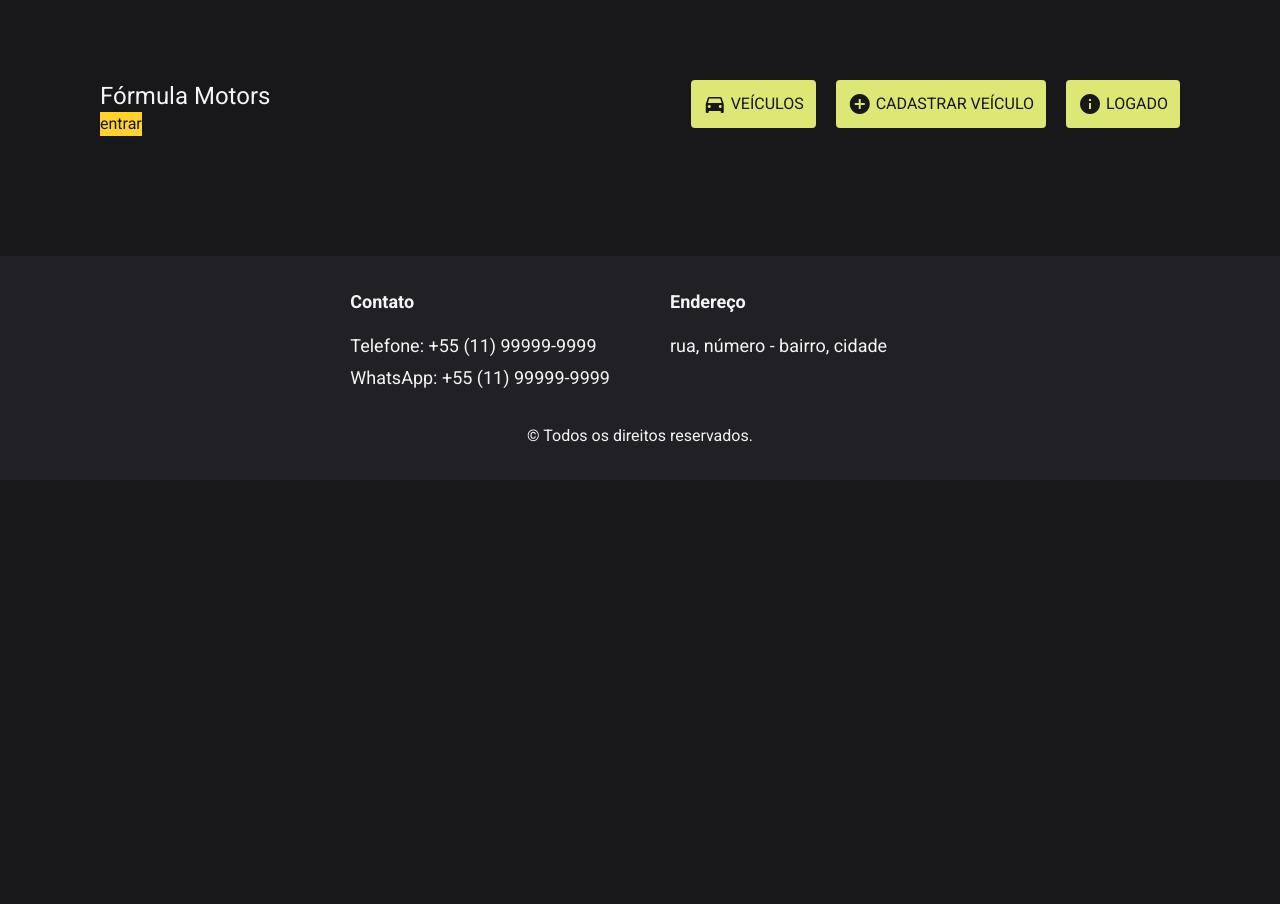
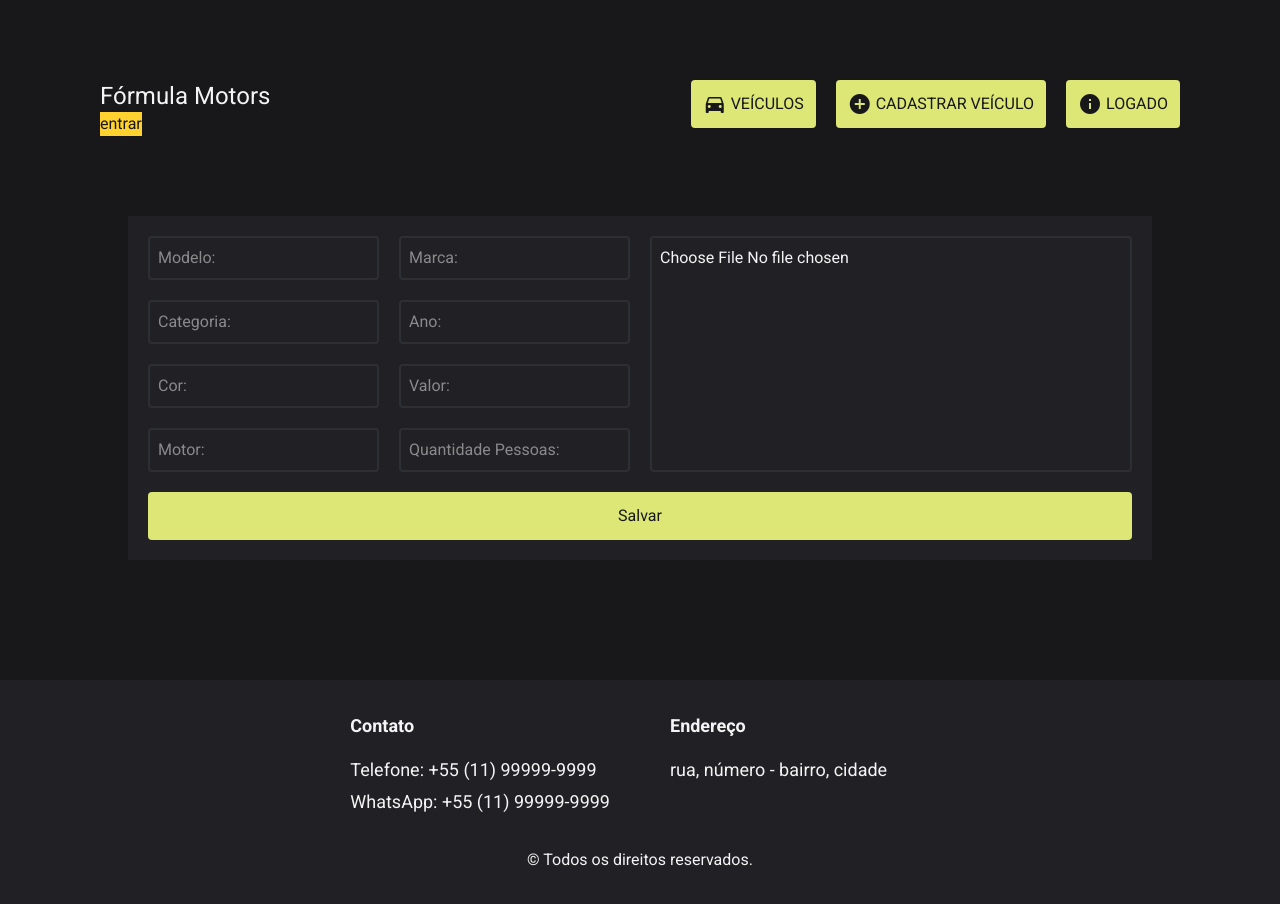
Before and after one commit to raphaeltake/Formula-Motors-Angular, an Angular app in the folder formula/: page /cadastrar_veiculo in a window 1280 px wide. Before the commit the page ends 800 px from the top, so only its background shows below. Built offline with nearby package versions, Linux system fonts and the light colour scheme.

Commit message:
Interfaces de cadastro e edição de anúncios

```diff
--- a/formula/src/app/components/footer/footer.component.html
+++ b/formula/src/app/components/footer/footer.component.html
@@ -1,4 +1,4 @@
-<footer class="grid justify-center mt-10 py-8 bg-cinza ">
+<footer class="grid justify-center mt-30 py-8 bg-cinza ">
   <div class="grid grid-cols-2 text-lg gap-15">
     <div>
       <h3 class="font-bold">Contato</h3>
--- a/formula/src/app/pages/cadastrar-veiculos/cadastrar-veiculos.component.css
+++ b/formula/src/app/pages/cadastrar-veiculos/cadastrar-veiculos.component.css
@@ -0,0 +1,14 @@
+input{
+  padding: 0.5rem;
+  border: 2px solid var(--color-cinzaClaro);
+  outline: 0;
+  border-radius: 0.25rem;
+}
+
+input:hover{
+  border: 2px solid var(--color-verdeHover);
+}
+
+input:focus{
+  border: 2px solid var(--color-verdeHover)
+}
--- a/formula/src/app/pages/cadastrar-veiculos/cadastrar-veiculos.component.html
+++ b/formula/src/app/pages/cadastrar-veiculos/cadastrar-veiculos.component.html
@@ -1,3 +1,24 @@
-<main>
-
-</main>
+<section class="flex justify-center">
+  <div class="bg-cinza text-branco p-5 w-[80%]">
+    <form action="" editVeiculos="ngForm">
+      <div class="grid grid-cols-2 gap-5">
+        <div class="grid grid-cols-2 gap-5">
+          <input type="text" placeholder="Modelo:" name="modelo">
+          <input type="text" placeholder="Marca:" name="marca">
+          <input type="text" placeholder="Categoria:" name="categoria">
+          <input type="text" placeholder="Ano:" name="ano">
+          <input type="text" placeholder="Cor:" name="cor">
+          <input type="text" placeholder="Valor:" name="valor">
+          <input type="text" placeholder="Motor:" name="motor">
+          <input type="number" min="1" placeholder="Quantidade Pessoas:" name="qtde_pesssoas">
+        </div>
+        <div class="bg-contain bg-no-repeat bg-center" [style.backgroundImage]="previewImagem ? 'url(' + previewImagem + ')' : '/assets/imagens/uploadImage.webp'">
+          <input type="file" (change)="alterarImagem($event)" accept="image/*" placeholder="Imagem:" name="imagem" class="cursor-pointer h-full w-full">
+        </div>
+      </div>
+      <div class="col-span-2 flex justify-center gap-5 mt-5">
+        <button type="submit" class="cursor-pointer bg-verde hover:bg-verdeHover text-preto px-4 py-3 rounded-sm w-full">Salvar</button>
+      </div>
+    </form>
+  </div>
+</section>
--- a/formula/src/app/pages/cadastrar-veiculos/cadastrar-veiculos.component.ts
+++ b/formula/src/app/pages/cadastrar-veiculos/cadastrar-veiculos.component.ts
@@ -18,4 +18,21 @@ export class CadastrarVeiculosComponent {
   // adicionar(){
   //   this.service.adicionar(this.veiculo)
   // }
+
+  uploadImage = '/assets/imagens/uploadImage.webp'
+  arquivoSelecionado!: File;
+  previewImagem!: string | ArrayBuffer | null
+  alterarImagem(event: Event){
+    const input = event.target as HTMLInputElement
+
+    if (input.files && input.files.length > 0){
+      this.arquivoSelecionado = input.files[0]
+      const reader = new FileReader()
+      reader.onload = () => {
+        this.previewImagem = reader.result
+        console.log(reader.result)
+      }
+      reader.readAsDataURL(this.arquivoSelecionado)
+    }
+  }
 }
--- a/formula/src/app/pages/veiculos/veiculos.component.css
+++ b/formula/src/app/pages/veiculos/veiculos.component.css
@@ -0,0 +1,14 @@
+input{
+  padding: 0.5rem;
+  border: 2px solid var(--color-cinzaClaro);
+  outline: 0;
+  border-radius: 0.25rem;
+}
+
+input:hover{
+  border: 2px solid var(--color-verdeHover);
+}
+
+input:focus{
+  border: 2px solid var(--color-verdeHover)
+}
--- a/formula/src/app/pages/veiculos/veiculos.component.html
+++ b/formula/src/app/pages/veiculos/veiculos.component.html
@@ -8,22 +8,59 @@
       <li>Ano: {{veiculo.ano}}</li>
       <li>Cor: {{veiculo.cor}}</li>
       <li>Motor: {{veiculo.motor}}</li>
+      <li>Pessoas: {{veiculo.qtde_pesssoas}}</li>
       @if(statusLogado()){ <!--Somente quem está logado como funcionário pode ter acesso ao status-->
-      <li>Status: <span class="text-{{veiculo.status ? 'verde' : 'vermelho'}}">{{statusVeiculoTexto(veiculo)}}</span></li>
+      <li>Status: <span [ngClass]="veiculo.status ? 'text-verde' : 'text-vermelho'">{{statusVeiculoTexto(veiculo)}}</span></li>
       }
     </ul>
   </div>
   @if(statusLogado()){ <!--Somente quem está logado como funcionário pode utilizar esse botões-->
   <div>
     <ul class="grid gap-4 text-preto w-40 h-full">
-      <li><button type="button" class="bg-verde hover:bg-verdeHover px-8 py-3 w-full rounded-sm cursor-pointer">Editar</button></li> <!--Edita o anúncio-->
+      <li><button type="button" (click)="setModoEdicao(veiculo)" class="bg-verde hover:bg-verdeHover px-8 py-3 w-full rounded-sm cursor-pointer">Editar</button></li> <!--Edita o anúncio-->
 
       <li><button type="button" (click)="setAnuncioStatus(veiculo)" class="bg-verde hover:bg-verdeHover px-8 py-3 w-full rounded-sm cursor-pointer">{{statusBotaoCancelarOuAtivar(veiculo)}}</button></li> <!--cancela/ativa o anúncio-->
 
-      <li><button type="button" class="bg-verde hover:bg-verdeHover px-8 py-3 w-full rounded-sm cursor-pointer">Apagar</button></li> <!--Excluí o anúncio-->
+      <li><button type="button" (click)="excluirAnuncio(veiculo.id)" class="bg-vermelho hover:bg-vermelhoHover px-8 py-3 w-full rounded-sm cursor-pointer flex justify-center"><mat-icon fontIcon="delete"></mat-icon> Apagar</button></li> <!--Excluí o anúncio-->
     </ul>
   </div>
   }
 </div>
 }
 }
+
+@if (modoEdicao) {
+<div class="fixed flex inset-0 bg-pretoTranslucido z-40 justify-center items-center" (click)="setModoEdicao()">
+  <section (click)="$event.stopPropagation()" class="bg-cinza text-branco p-5 w-[80%]">
+
+    <form>
+      <div class="grid grid-cols-2 gap-5">
+        <div class="grid grid-cols-2 gap-5">
+          <input type="text" [(ngModel)]="veiculoEdit!.modelo" name="modelo">
+          <input type="text" [(ngModel)]="veiculoEdit!.marca" name="marca">
+          <input type="text" [(ngModel)]="veiculoEdit!.categoria" name="categoria">
+          <input type="text" [(ngModel)]="veiculoEdit!.ano" name="ano">
+          <input type="text" [(ngModel)]="veiculoEdit!.cor" name="cor">
+          <input type="text" [(ngModel)]="veiculoEdit!.valor" name="valor">
+          <input type="text" [(ngModel)]="veiculoEdit!.motor" name="motor">
+          <input type="number" [(ngModel)]="veiculoEdit!.qtde_pesssoas" name="qtde_pesssoas">
+        </div>
+
+        <div class="bg-contain bg-no-repeat bg-center" [style.backgroundImage]="previewImagem ? 'url(' + previewImagem + ')' : 'url(' + veiculoEdit!.caminho_imagem + ')'">
+          <input type="file" (change)="alterarImagem($event)" accept="image/*" class="cursor-pointer h-full w-full">
+        </div>
+      </div>
+
+      <div class="flex gap-5 mt-5 text-preto">
+        <button type="button" (click)="setModoEdicao()" class="bg-vermelho hover:bg-vermelhoHover px-4 py-3 w-full cursor-pointer rounded-sm">
+          Cancelar
+        </button>
+
+        <button type="submit" class="bg-verde hover:bg-verdeHover px-4 py-3 w-full cursor-pointer rounded-sm">
+          Salvar
+        </button>
+      </div>
+    </form>
+  </section>
+</div>
+}
--- a/formula/src/app/pages/veiculos/veiculos.component.ts
+++ b/formula/src/app/pages/veiculos/veiculos.component.ts
@@ -2,23 +2,31 @@ import { Component } from '@angular/core';
 import { Veiculo } from '../../models/veiculo';
 import { FuncionariosService } from '../../services/funcionarios.service';
 import { VeiculoService } from '../../services/veiculo.service';
+import { NgClass } from "@angular/common";
+import { FormsModule } from '@angular/forms';
+import { MatIconModule } from '@angular/material/icon';
 
 @Component({
   selector: 'app-veiculos',
-  imports: [],
+  imports: [NgClass, FormsModule, MatIconModule],
   templateUrl: './veiculos.component.html',
   styleUrl: './veiculos.component.css'
 })
 export class VeiculosComponent {
 
   estiloLinhas: boolean = true //Verifica se o estilo escolhido é de linhas (true) ou colunas (false)
+  modoEdicao: boolean = false //Permite editar os dados dos veículos
+  veiculoEdit: Veiculo | null = null
+  arquivoSelecionado!: File | null;
+  previewImagem!: string | ArrayBuffer | null
+
   constructor(
     private serviceFuncionarios: FuncionariosService,
     private serviceVeiculos: VeiculoService
   ) {
   }
 
-  listaVeiculos(){
+  listaVeiculos() {
     return this.serviceVeiculos.veiculos
   }
 
@@ -41,4 +49,40 @@ export class VeiculosComponent {
   setEstiloLinhas() {
     this.estiloLinhas = !this.estiloLinhas
   }
+
+  excluirAnuncio(id: string) {
+    this.serviceVeiculos.excluirAnuncio(id)
+  }
+
+  getTamanhoScrollbar() {
+    return window.innerWidth - document.documentElement.clientWidth
+  }
+
+  setModoEdicao(veiculo?: Veiculo) {
+    if(veiculo){
+      this.veiculoEdit = { ...veiculo}
+      this.modoEdicao = true
+    } else{
+      this.modoEdicao = false
+      this.veiculoEdit = null
+    }
+
+    document.body.style.paddingRight = this.modoEdicao ? `${this.getTamanhoScrollbar()}px` : '0px'
+    document.body.style.overflow = this.modoEdicao ? 'hidden' : 'auto'
+    this.previewImagem = null
+    this.arquivoSelecionado = null
+
+  }
+
+  alterarImagem(event: Event) {
+    const input = event.target as HTMLInputElement
+    if (input.files && input.files.length > 0) {
+      this.arquivoSelecionado = input.files[0]
+      const reader = new FileReader()
+      reader.onload = () => {
+        this.previewImagem = reader.result
+      }
+      reader.readAsDataURL(this.arquivoSelecionado)
+    }
+  }
 }
--- a/formula/src/app/services/veiculo.service.ts
+++ b/formula/src/app/services/veiculo.service.ts
@@ -8,7 +8,7 @@ export class VeiculoService {
 
   static REPO_VEICULOS = "_VEICULOS"
 
-  veiculos: Veiculo[] = [new Veiculo("11111f", "Kombi", "VW", "Van", "1999", "Branca", "10.000", "1.0", "/assets/imgVeiculos/vw-kombi.webp", true), new Veiculo("2222f", "Fox", "VW", "Hatche", "2016", "Vermelho", "20.000", "1.0", "/assets/imgVeiculos/vw-fox.webp", false)] //Veículos teste
+  veiculos: Veiculo[] = [new Veiculo("11111f", "Kombi", "VW", "Van", "1999", "Branca", "10.000", "1.0", 10, "/assets/imgVeiculos/vw-kombi.webp", true), new Veiculo("2222f", "Fox", "VW", "Hatch", "2016", "Vermelho", "20.000", "1.0", 5, "/assets/imgVeiculos/vw-fox.webp", false)] //Veículos teste
 
   constructor() { }
 
@@ -18,6 +18,10 @@ export class VeiculoService {
 
   statusAnuncio(veiculo: Veiculo) {
     return veiculo.status
+  }
+
+  excluirAnuncio(id: string) {
+    this.veiculos = this.veiculos.filter(v => v.id !== id);
   }
 
   adicionar(veiculo: Veiculo) {
--- a/formula/src/styles.css
+++ b/formula/src/styles.css
@@ -1,6 +1,12 @@
 /* You can add global styles to this file, and also import other style files */
 @import url('https://fonts.googleapis.com/css2?family=Roboto:ital,wght@0,100..900;1,100..900&display=swap');
 @import "tailwindcss";
+
+:root {
+  --verde: #dce775;
+  --verdeHover: rgba(225, 245, 97, 0.762);
+  --cinzaClaro: rgb(46, 46, 53);
+}
 
 @theme {
   --color-branco: rgb(244 244 245);
@@ -10,11 +16,18 @@
   --color-cinza: rgb(33, 33, 37);
   --color-cinzaClaro: rgb(46, 46, 53);
   --color-vermelho: #e77575;
+  --color-vermelhoHover: #cc4e4e;
   --color-pretoTranslucido: rgba(24, 24, 27, 0.511);
 }
 
-.material-icons.verde { color: #dce775; }
-.material-icons.branco { color: rgb(244 244 245); }
+.material-icons.verde {
+  color: #dce775;
+  color: #cc4e4e;
+}
+
+.material-icons.branco {
+  color: rgb(244 244 245);
+}
 
 body {
   margin: 0;
```
Also changed, not shown: formula/src/app/models/veiculo.ts (+5 -3 lines), formula/src/assets/imagens/uploadImage.webp (added).
